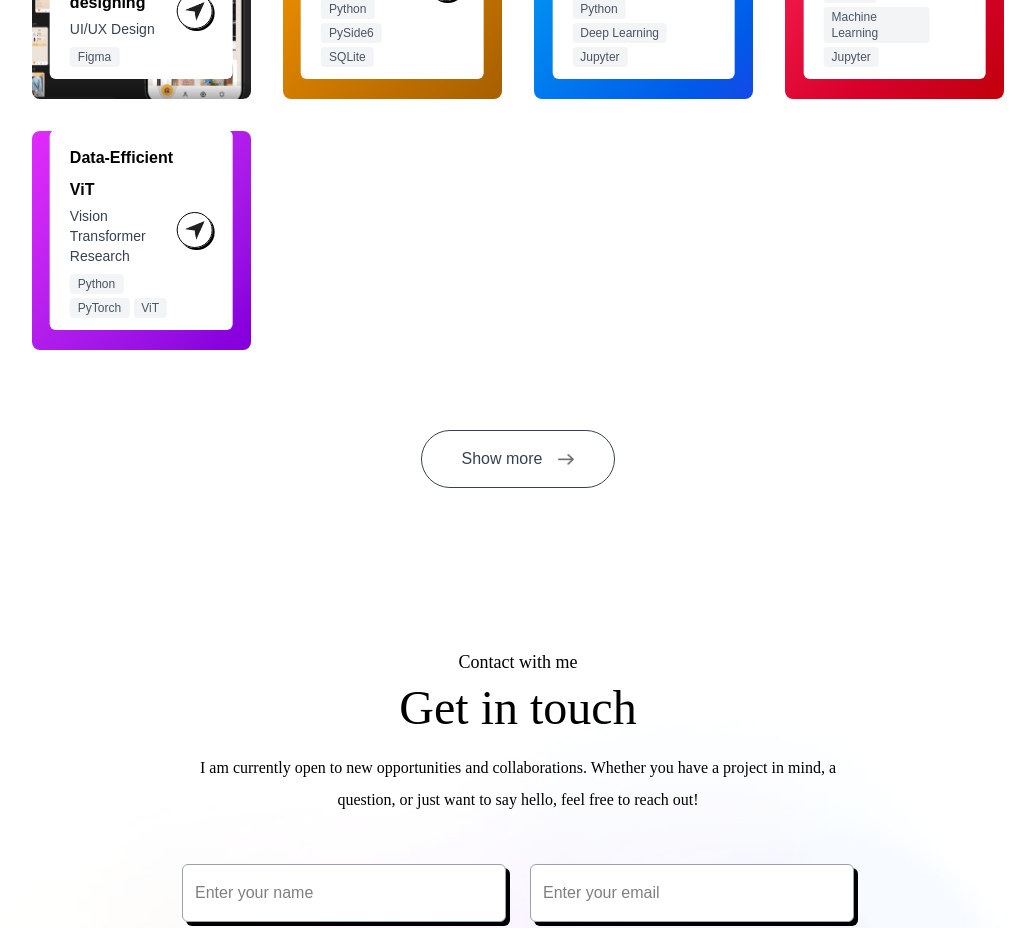
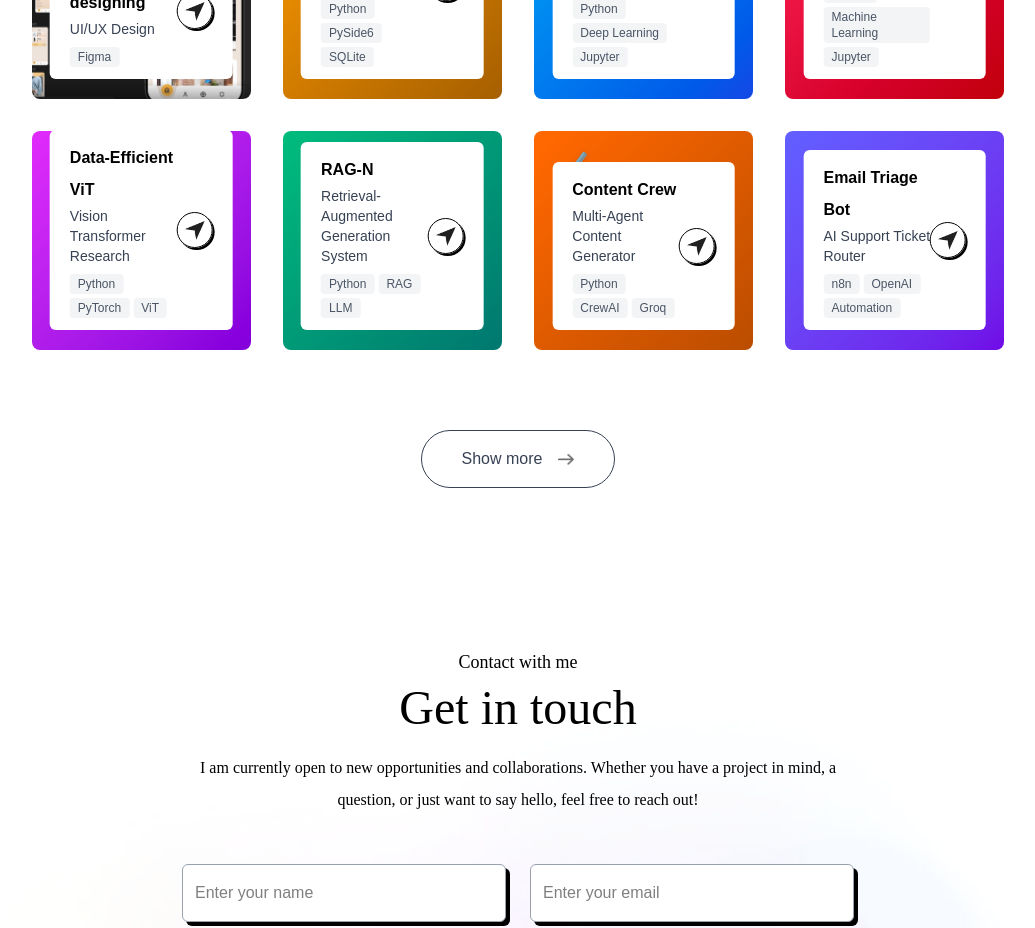
Before and after one commit to Dippy2003/NextJsPortfolio, a Next.js app: page / in a window 1280 px wide. Shown: the part 3660-4588 px from the top of the page, without its empty margins (122-1157 px from the left). Built offline with nearby package versions, Linux system fonts and the light colour scheme; a web font is replaced by a local one.

Commit message:
Add AI agent and RAG projects to work data
RAG-N (retrieval-augmented generation with live deployment),
Content Crew (CrewAI multi-agent writer), and the n8n email
triage bot for AI-routed support tickets.

```diff
--- a/assets/assets.js
+++ b/assets/assets.js
@@ -164,6 +164,30 @@ export const getWorkData = () => [
         link: 'https://github.com/Dippy2003/data-efficient-vit',
         technologies: ['Python', 'PyTorch', 'ViT'],
     },
+    {
+        title: 'RAG-N',
+        description: 'Retrieval-Augmented Generation System',
+        gradient: 'from-emerald-500 to-teal-700',
+        emoji: '🔎',
+        link: 'https://github.com/Dippy2003/RAG-N',
+        technologies: ['Python', 'RAG', 'LLM'],
+    },
+    {
+        title: 'Content Crew',
+        description: 'Multi-Agent Content Generator',
+        gradient: 'from-orange-500 to-amber-700',
+        emoji: '✍️',
+        link: 'https://github.com/Dippy2003/content-crew',
+        technologies: ['Python', 'CrewAI', 'Groq'],
+    },
+    {
+        title: 'Email Triage Bot',
+        description: 'AI Support Ticket Router',
+        gradient: 'from-indigo-500 to-violet-700',
+        emoji: '📧',
+        link: 'https://github.com/Dippy2003/n8n-email-triage-bot',
+        technologies: ['n8n', 'OpenAI', 'Automation'],
+    },
 ]
 
 export const serviceData = [
```
